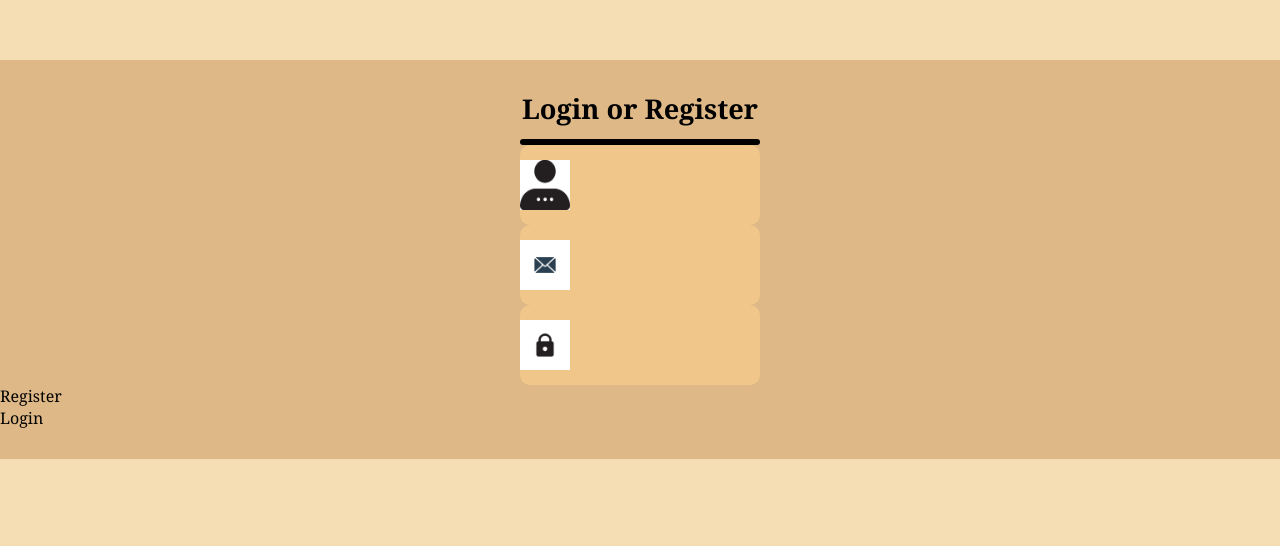
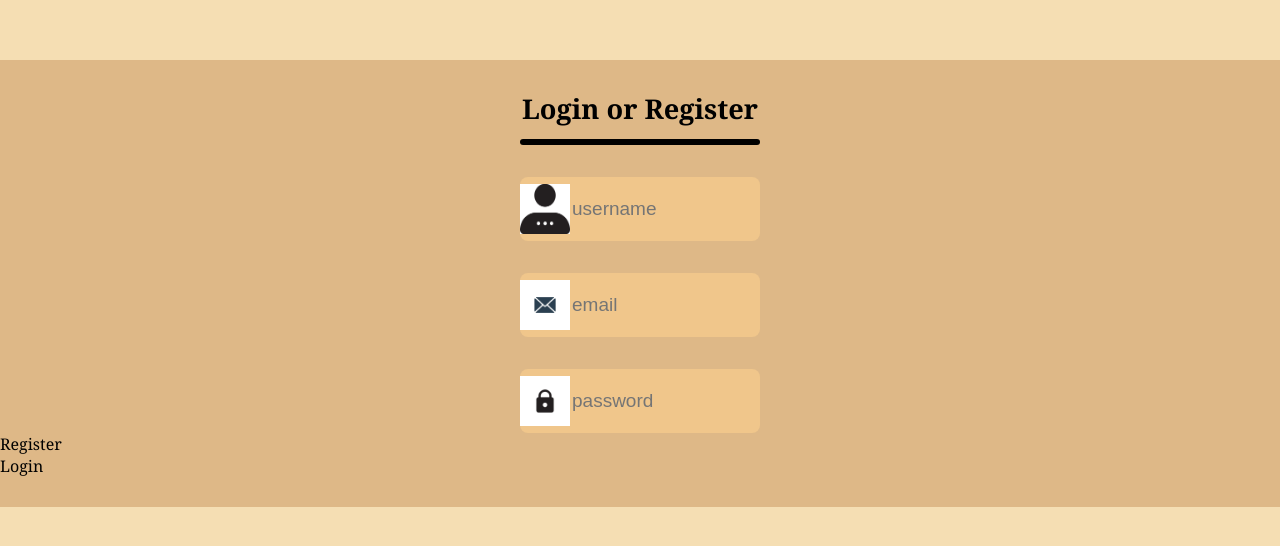
Before and after one commit to ImTheDmThatsWhy/FrontEndCoffeeApp, a React (Vite) app: page / in a window 1280 px wide. Shown: the part 140-686 px from the top of the page. Built offline with nearby package versions, Linux system fonts and the light colour scheme.

Commit message:
gap added on login

```diff
--- a/src/loginRegister/loginRegister.css
+++ b/src/loginRegister/loginRegister.css
@@ -32,14 +32,20 @@
     height: 0.4rem;
     border-radius: 2rem;
 }
+.inputs {
+    margin-top: 2rem;
+    display: flex;
+    flex-direction: column;
+    gap: 2rem;
+}
 .input {
     display: flex;
     align-items: center;
     margin: auto;
     width: 15rem;
-    height: 5rem;
+    height: 4rem;
     background: rgb(240, 198, 139);
-    border-radius: 10px;
+    border-radius: 0.5rem;
 }
 .input input {
     height: 50px;
--- a/src/loginRegister/loginRegister.jsx
+++ b/src/loginRegister/loginRegister.jsx
@@ -19,13 +19,14 @@
                         ></img>
                     </div> */}
                 </div>
+                <div className="inputs">
                     <div className="input">
                         <img
                             className="icon"
                             src={person_icon}
                             alt="image of person icon"
                         ></img>
-                    <input type="text" />
+                        <input type="text" placeholder="username" />
                     </div>
                     <div className="input">
                         <img
@@ -33,7 +34,7 @@
                             src={mail_icon}
                             alt="image of email icon"
                         ></img>
-                    <input type="email" />
+                        <input type="email" placeholder="email" />
                     </div>
                     <div className="input">
                         <img
@@ -41,7 +42,8 @@
                             src={password_icon}
                             alt="image of lock icon"
                         ></img>
-                    <input type="password" />
+                        <input type="password" placeholder="password" />
+                    </div>
                 </div>
                 <div className="Submit_container">
                     <div className="submit">Register</div>
```
Lines whose indentation alone changed are shown as unchanged.
